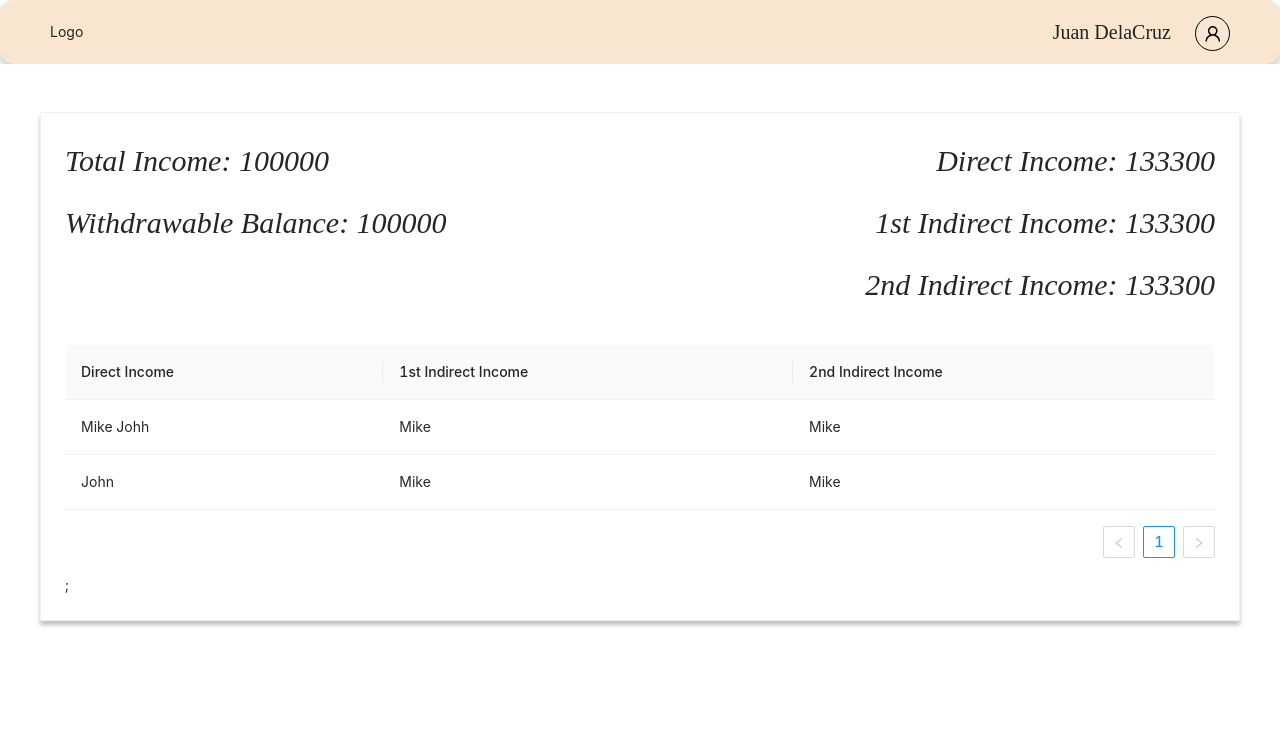
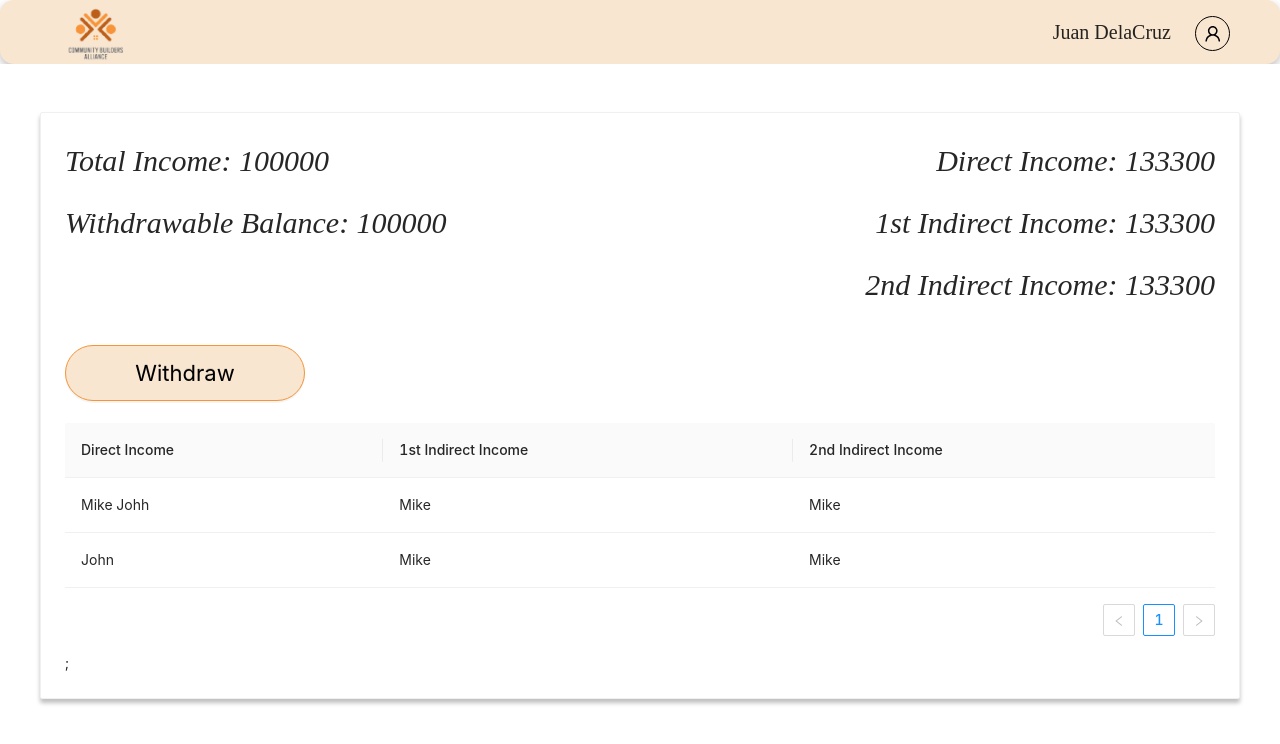
Before and after one commit to jether360/Community-Builders-Alliance, a React (Create React App) app: page /user-info in a window 1280 px wide. Shown: the top 744 px of the page. Built offline with nearby package versions, Linux system fonts and the light colour scheme.

Commit message:
added withdraw modal component

```diff
--- a/src/components/menu/MenuBar.tsx
+++ b/src/components/menu/MenuBar.tsx
@@ -3,6 +3,7 @@ import { Layout, Row, Col } from "antd";
 import { RouteComponentProps } from "react-router-dom";
 import PrivateLayoutHeader from "./PrivateLayoutHeader";
 //import MainLayout from "../../app/layouts/MainLayout";
+import Logo from "../../app/assets/images/cba-user-logo.png";
 
 const { Content, Header } = Layout;
 
@@ -27,7 +28,9 @@ const Menubar = ({ component, ...rest }: IProps) => {
         }}
       >
         <Row justify="space-between">
-          <Col>Logo</Col>
+          <Col>
+            <img src={Logo} width="90" alt=""/>
+          </Col>
           <Col>
             <PrivateLayoutHeader />
           </Col>
--- /dev/null
+++ b/src/components/modals/Withdraw.tsx
@@ -0,0 +1,42 @@
+import React, { useState } from "react";
+import { Button, Modal } from "antd";
+import WithdrawLayout from "./WithdrawLayout";
+
+const Withdraw = () =>{
+
+    const [isMainModel, setMainModel] = useState(false);
+
+    return(
+        <>
+              <Button
+        type="primary"
+        style={{
+          backgroundColor: "#F8E6D0",
+          border: "1px solid #F69438",
+          color:"black",
+          borderRadius:"30px",
+          width:"30vh",
+          height:"7vh",
+          fontSize:"22px"
+        }}
+        block
+        onClick={() => setMainModel(true)}
+      >
+        Withdraw
+      </Button>
+        <Modal
+        visible={isMainModel}
+        onOk={() => setMainModel(false)}
+        onCancel={() => setMainModel(false)}
+        footer={null}
+        maskClosable={false}
+        width="50%"
+        className="profile-modal"
+      >
+        <WithdrawLayout/>
+      </Modal>
+        </>
+    )
+}
+
+export default Withdraw;
--- /dev/null
+++ b/src/components/modals/WithdrawLayout.tsx
@@ -0,0 +1,67 @@
+import React from "react";
+import {Col,Row} from "antd";
+import * as Yup from "yup";
+import { Form, Input, SubmitButton } from "formik-antd";
+import { Formik } from "formik";
+
+
+const validationSchema = Yup.object().shape({
+    amount: Yup.number().integer().min(500).required("Enter Amount"),
+  });
+
+
+const WithdrawLayout = () =>{
+    return(
+        <>
+
+      <h1>Withdraw</h1>
+      <h2>
+        <b>Total Income: 2500</b>
+      </h2>
+      <h2>
+        <b>Withdrawable Balance: 2000</b>
+      </h2>
+      <br/>
+      <Formik
+            enableReinitialize
+            validationSchema={validationSchema}
+            initialValues={{
+                amount: 0,
+            }}
+            onSubmit={(value, { resetForm }) => {
+              console.log(value);
+            }}
+          >
+            {() => (
+              <Form layout="horizontal">
+                <Form.Item name="amount" label="Enter Amount">
+                  <Input
+                    name="amount"
+                    size="large"
+                    suffix
+                  />
+                </Form.Item>
+                <Row justify="center">
+                    <Col>
+                <SubmitButton
+                  type="primary"
+                  size="large"
+                  style={{
+                    width: "120%",
+                    color:"black"
+                  }}
+                  className="login-button"
+                  block
+                >
+                  Submit
+                </SubmitButton>
+                </Col>
+                </Row>
+              </Form>
+            )}
+          </Formik>
+        </>
+    )
+}
+
+export default WithdrawLayout;
--- a/src/components/private/dashboard/Dashboard.tsx
+++ b/src/components/private/dashboard/Dashboard.tsx
@@ -1,5 +1,6 @@
 import React from "react";
 import { Row, Col, Card, Table } from "antd";
+import Withdraw from "../../modals/Withdraw";
 
 const Dashboard = () => {
     const dataSource = [
@@ -61,6 +62,12 @@ const Dashboard = () => {
           </Col>
         </Row>
         <br/>
+        <Row justify="start">
+          <Col>
+        <Withdraw/>
+        </Col>
+        </Row>
+        <br/>
         <Table dataSource={dataSource} columns={columns} />;
       </Card>
     </>
```
Also changed, not shown: src/app/assets/images/cba-user-logo.png (added).
